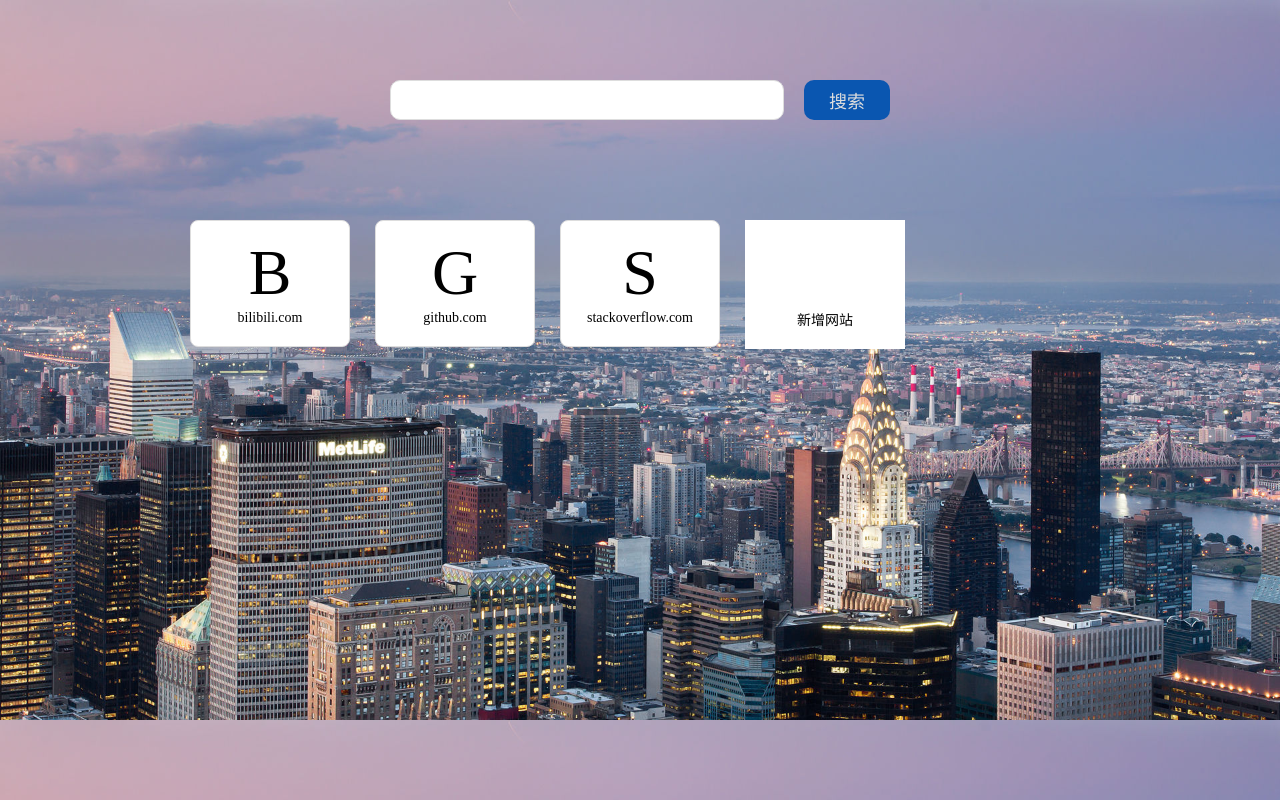
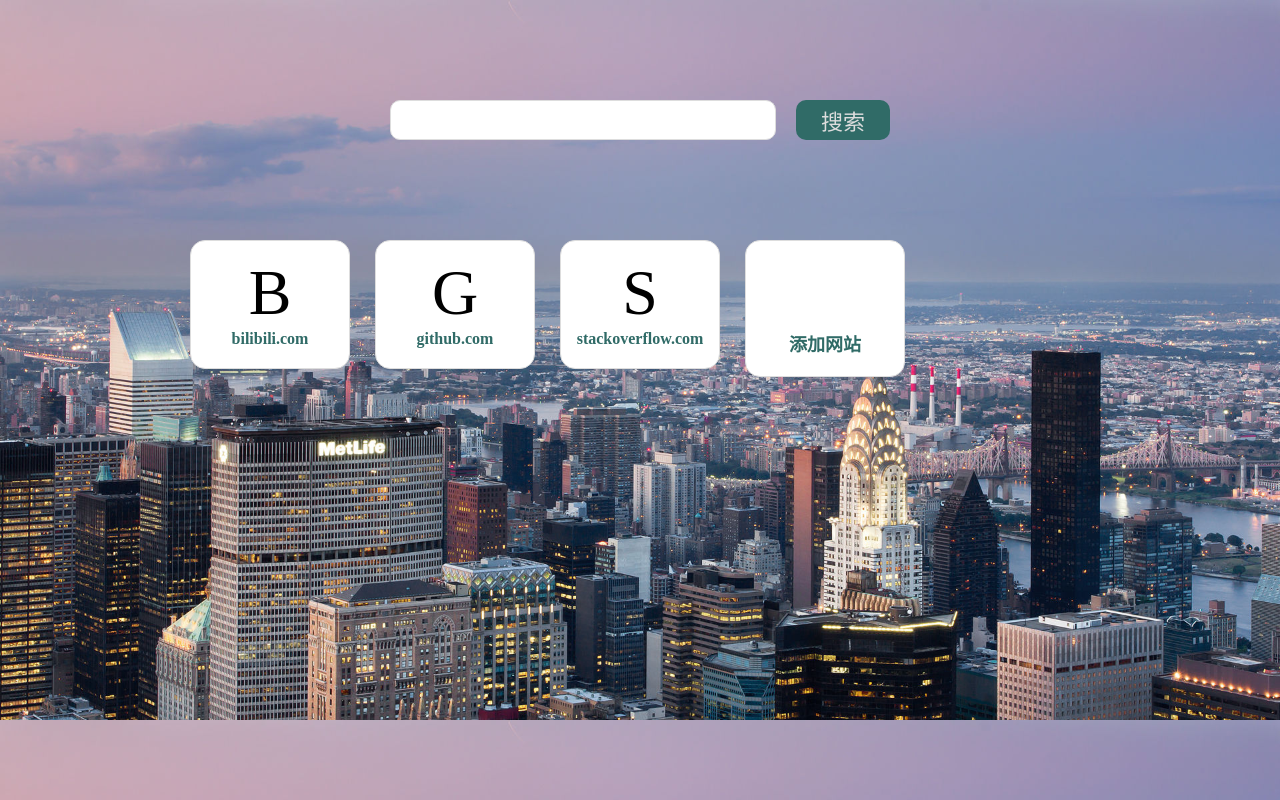
Before and after one commit to PolarrrBear/navpage, a website: page src/index.html in a window 1280 px wide. Drawn offline with nearby package versions, Linux system fonts and the light colour scheme.

Commit message:
change front color

```diff
--- a/src/index.html
+++ b/src/index.html
@@ -29,13 +29,13 @@
                             <use xlink:href="#icon-add"></use>
                         </svg>
                     </div>
-                    <div class="icon-Text"> 新增网站 </div>
+                    <div class="icon-Text"> 添加网站</div>
                 </div>
             </li>
         </ul>
     </main>
 
-    <script src="//at.alicdn.com/t/font_2461395_no3bo3bpt9k.js"></script>
+    <script src="//at.alicdn.com/t/font_2461395_ahqge3xozk9.js"></script>
     <script src="https://cdn.bootcdn.net/ajax/libs/jquery/3.6.0/jquery.min.js"></script>
     <script src="./main.js"></script>
 
--- a/src/style.css
+++ b/src/style.css
@@ -51,7 +51,7 @@ body {
     margin-right: auto;
   }
   .navHeader {
-    margin: 80px 0 100px;
+    margin: 100px 0 100px;
   }
 }
 
@@ -75,9 +75,9 @@ body {
   padding: 0 25px;
   border: none;
   border-radius: 10px;
-  background: #0a56b0;
+  background: #306b67;
   color: #ddd;
-  font-size: 18px;
+  font-size: 22px;
 }
 .navMain {
   max-width: 900px;
@@ -115,7 +115,7 @@ body {
   background: white;
   margin-bottom: 10px;
   border: 1px solid #ddd;
-  border-radius: 8px;
+  border-radius: 15px;
   padding: 20px 0;
   position: relative;
   cursor: pointer;
@@ -130,8 +130,10 @@ body {
   text-transform: uppercase;
 }
 .siteList .site > .link {
-  font-size: 14px;
+  font-size: 16px;
   margin-top: 5px;
+  color: #306b67;
+  font-weight: bold;
 }
 
 .siteList .site > .closeIcon {
@@ -153,13 +155,14 @@ body {
 
 .siteList .addButton {
   width: 160px;
-
   background: white;
   display: flex;
   justify-content: center;
   align-items: center;
   flex-direction: column;
   padding: 20px 0;
+  border: 1px solid #ddd;
+  border-radius: 15px;
 }
 .siteList .addButton .icon {
   width: 70px;
@@ -174,6 +177,8 @@ body {
 }
 
 .siteList .addButton .icon-Text {
-  font-size: 14px;
+  font-size: 18px;
   margin-top: 5px;
+  color: #306b67;
+  font-weight: bold;
 }
```
Also changed, not shown: dist/index.html, 7 other files.
